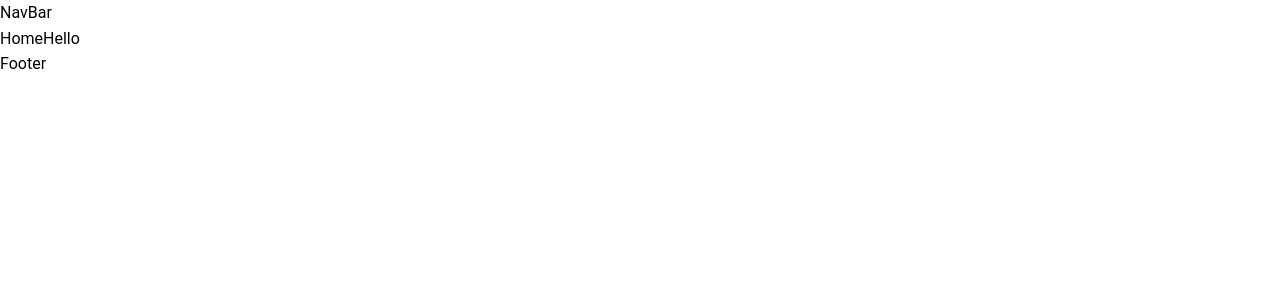
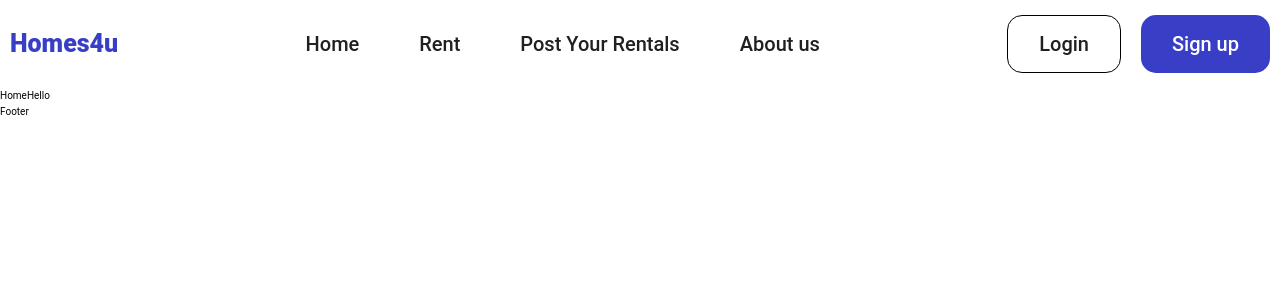
Before and after one commit to IveeDev/homes4u, a React (Vite) app: page / in a window 1280 px wide. Shown: the top 300 px of the page. Built offline with nearby package versions, Linux system fonts and the light colour scheme.

Commit message:
Created the navbar.

```diff
--- /dev/null
+++ b/src/components/navbar/NavBar.scss
@@ -0,0 +1,67 @@
+.nav {
+  font-size: 2rem;
+  background-color: var(--color-white);
+  padding: 1.5rem 1rem;
+
+  .container {
+    display: flex;
+    justify-content: space-between;
+    align-items: center;
+    color: var(--text-color-bold);
+    margin: 0 auto;
+
+    .logo {
+      .link {
+        color: rgba(56, 62, 198, 1);
+        font-weight: 800;
+        font-size: 2.5rem;
+      }
+    }
+
+    .nav__bar {
+      //   background-color: red;
+      width: max-content;
+      ul {
+        display: flex;
+        justify-content: space-between;
+        align-items: center;
+        gap: 6rem;
+        margin: 0 auto;
+      }
+
+      .nav__item {
+        .nav__link {
+          font-size: 2rem;
+          font-weight: 500;
+          color: var(--text-color-bold);
+        }
+      }
+    }
+
+    .nav__btns {
+      display: flex;
+      gap: 2rem;
+
+      .btn {
+        color: var(--color-white);
+        padding: 1.2rem 3.1rem;
+        border-radius: 1.5rem;
+        border: none;
+        outline: none;
+        font-size: 2rem;
+        font-weight: 500;
+
+        &--login {
+          color: var(--color-text-bold);
+          border: 1.5px solid #000;
+          background-color: transparent;
+          font-weight: 500;
+        }
+
+        &--signup {
+          background: var(--color-primary);
+        }
+      }
+    }
+  }
+}
--- a/src/components/navbar/NavBar.tsx
+++ b/src/components/navbar/NavBar.tsx
@@ -1,7 +1,50 @@
-import React from "react";
+import { NavLink } from "react-router-dom";
+import "./NavBar.scss";
+const NavBar = () => {
+  return (
+    <div className="nav">
+      <div className="container">
+        <div className="logo">
+          <NavLink to={"/"} className="link">
+            Homes4u
+          </NavLink>
+        </div>
 
-const NavBar = () => {
-  return <div>NavBar</div>;
+        <div className="nav__bar">
+          <ul>
+            <li className="nav__item">
+              <NavLink to="/" className="nav__link">
+                Home
+              </NavLink>
+            </li>
+
+            <li className="nav__item">
+              <NavLink to="/" className="nav__link">
+                Rent
+              </NavLink>
+            </li>
+
+            <li className="nav__item">
+              <NavLink to="/" className="nav__link">
+                Post Your Rentals
+              </NavLink>
+            </li>
+
+            <li className="nav__item">
+              <NavLink to="/" className="nav__link">
+                About us
+              </NavLink>
+            </li>
+          </ul>
+        </div>
+
+        <div className="nav__btns">
+          <button className="btn btn--login">Login</button>
+          <button className="btn btn--signup">Sign up</button>
+        </div>
+      </div>
+    </div>
+  );
 };
 
 export default NavBar;
--- a/src/index.scss
+++ b/src/index.scss
@@ -3,9 +3,10 @@
 @tailwind utilities;
 
 :root {
-  --color-primary: #2d329e;
+  --color-primary: rgba(56, 62, 198, 1);
   --text-color: #8e8e8e;
   --text-color-bold: #202020;
+  --color-white: #fff;
 
   --shadow-dark: 0 2rem 6rem rgba(0, 0, 0, 0.3);
   --shadow-light: 0 2rem 5rem rgba(0, 0, 0, 0.06);
@@ -36,7 +37,7 @@ $bp-smallest: 31.25em; // 500px
 
 html {
   box-sizing: border-box;
-  //   font-size: 62.5%; // 1rem = 10px, 10px/16px = 62.5%
+  font-size: 62.5%; // 1rem = 10px, 10px/16px = 62.5%
 
   @media only screen and (max-width: $bp-large) {
     font-size: 50%;
```
